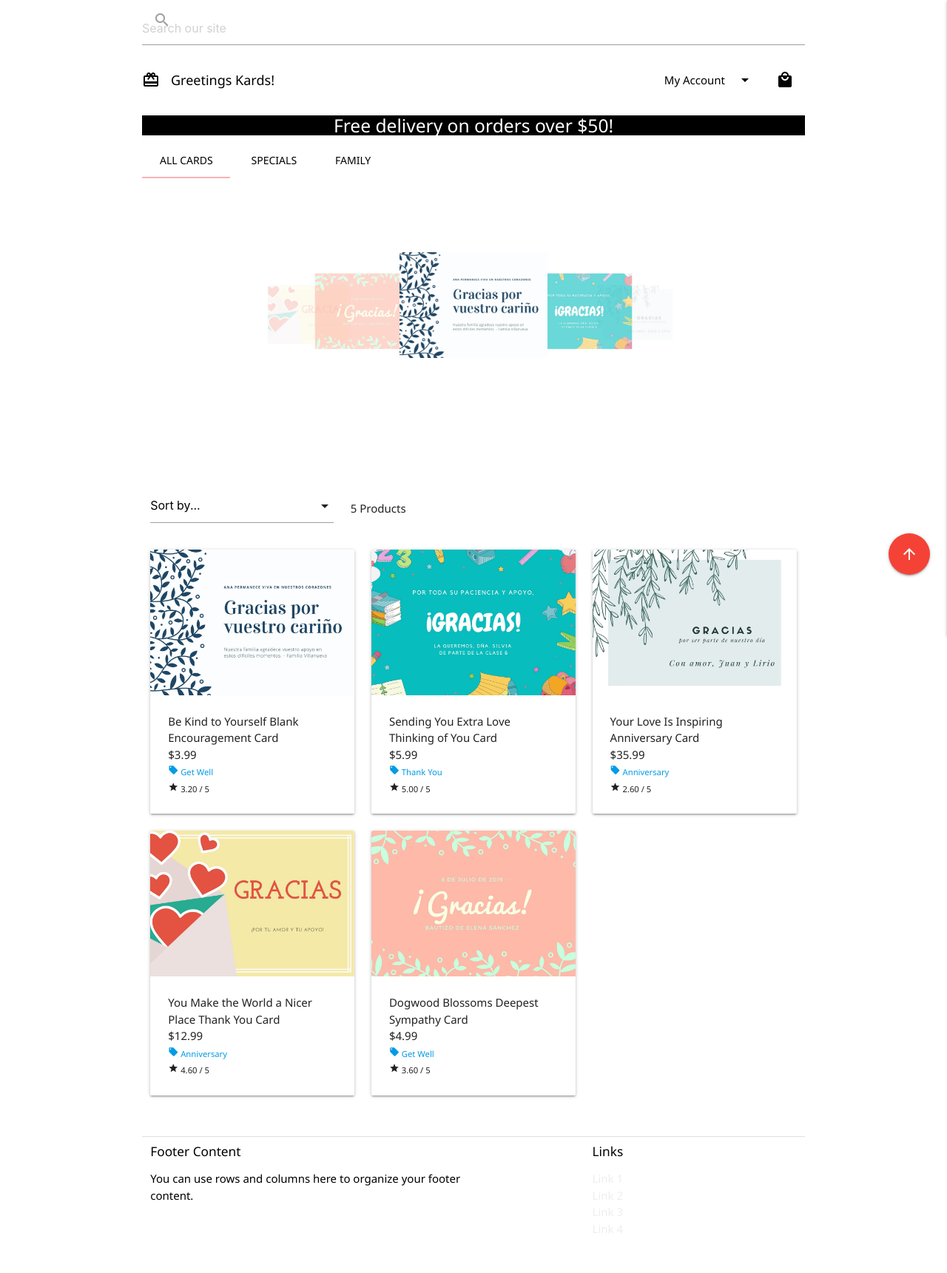
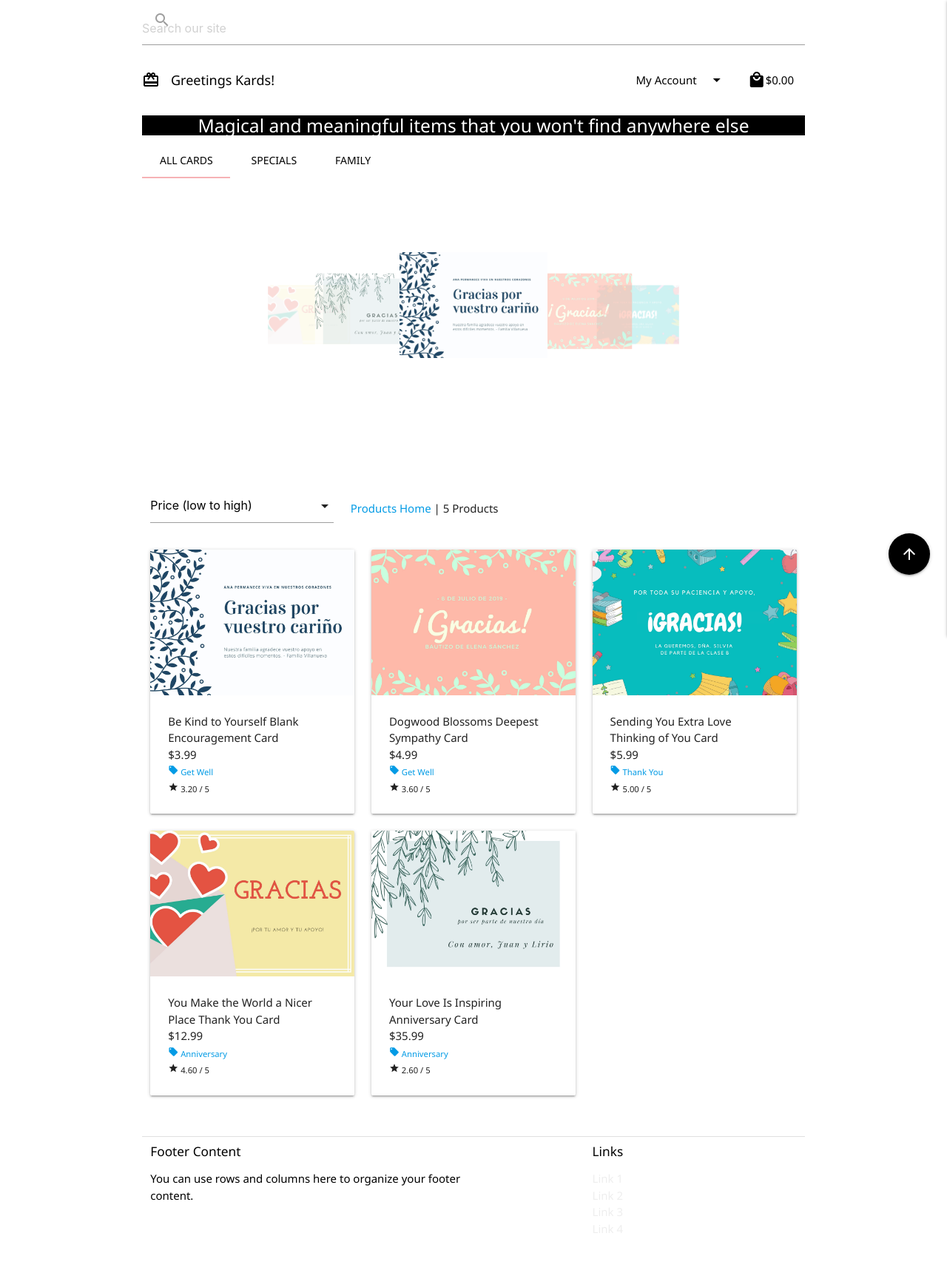
Before and after one commit to pacotools/greetingscards, a Django app: page /products/ in a window 1280 px wide. Shown: the top 1721 px of the page at 74% size. Run offline with Django 3.2, Linux system fonts and the light colour scheme; data comes from the database, SQL or seed files in the repository.

Commit message:
updated context processor

```diff
--- a/appbag/contexts.py
+++ b/appbag/contexts.py
@@ -1,5 +1,7 @@
 from decimal import Decimal
 from django.conf import settings
+from django.shortcuts import get_object_or_404
+from appproducts.models import Product
 
 
 def bag_contents(request):
@@ -7,6 +9,17 @@ def bag_contents(request):
     bag_items = []
     total = 0
     product_count = 0
+    bag = request.session.get('bag', {})
+
+    for item_id, quantity in bag.items():
+        product = get_object_or_404(Product, pk=item_id)
+        total += quantity * product.price
+        product_count += quantity
+        bag_items.append({
+            'item_id': item_id,
+            'quantity': quantity,
+            'product': product,
+        })
 
     if total < settings.FREE_DELIVERY_THRESHOLD:
         delivery = total * Decimal(settings.STANDARD_DELIVERY_PERCENTAGE / 100)
--- a/appbag/urls.py
+++ b/appbag/urls.py
@@ -2,5 +2,6 @@ from django.urls import path
 from . import views
 
 urlpatterns = [
-    path('', views.view_bag, name='view_bag')
+    path('', views.view_bag, name='view_bag'),
+    path('add/<item_id>/', views.add_to_bag, name='add_to_bag')
 ]
--- a/appproducts/templates/products/products.html
+++ b/appproducts/templates/products/products.html
@@ -13,9 +13,7 @@
     </div>
     <div class="row">
         <div class="col">
-            <div>
-                <select id="sort-selector" class="custom-select custom-select-sm rounded-0 border border-{% if current_sorting != 'None_None' %}info{% else %}black{% endif %}">
-                    <option value="reset" {% if current_sorting == 'None_None' %}selected{% endif %}>Sort by...</option>
+            <select id="sort-selector">
                 <option value="price_asc" {% if current_sorting == 'price_asc' %}selected{% endif %}>Price (low to high)</option>
                 <option value="price_desc" {% if current_sorting == 'price_desc' %}selected{% endif %}>Price (high to low)</option>
                 <option value="rating_asc" {% if current_sorting == 'rating_asc' %}selected{% endif %}>Rating (low to high)</option>
@@ -26,20 +24,19 @@
                 <option value="category_desc" {% if current_sorting == 'category_desc' %}selected{% endif %}>Category (Z-A)</option>
             </select>
         </div>
-        </div>
         <div class="col">
             <p>
-                {% if search_term or current_categories or current_sorting != 'None_None' %}
-                    <span class="small"><a href="{% url 'appproducts' %}">Products Home</a> | </span>
+                {% if search_term or current_categories != 'None_None' %}
+                    <a href="{% url 'appproducts' %}">Products Home</a> |
                 {% endif %}
-                {{ products|length }} Products{% if search_term %} found for <strong>"{{ search_term }}"</strong>{% endif %}
+                {{ products|length }} Products{% if search_term %} found for "{{ search_term }}"{% endif %}
             </p>
         </div>
     </div>
     <div class="row">
         {% for product in products %}
             <div class="col s12 m6 l4">
-                <div class="card">
+                <div class="card hoverable">
                     {% if product.image %}
                         <div class="card-image waves-effect waves-block waves-light">
                             <a href="{% url 'product_detail' product.id %}">
@@ -83,7 +80,7 @@
         {% endfor %}
     </div>
     <div class="fixed-action-btn">
-        <a class="btt-link btn-floating btn-large red">
+        <a class="btt-link btn-floating btn-large black">
             <i class="large material-icons">arrow_upward</i>
         </a>
     </div>
@@ -103,7 +100,6 @@
             var currentUrl = new URL(window.location);
 
             var selectedVal = selector.val();
-            if(selectedVal != "reset"){
             var sort = selectedVal.split("_")[0];
             var direction = selectedVal.split("_")[1];
 
@@ -111,12 +107,6 @@
             currentUrl.searchParams.set("direction", direction);
 
             window.location.replace(currentUrl);
-            } else {
-                currentUrl.searchParams.delete("sort");
-                currentUrl.searchParams.delete("direction");
-
-                window.location.replace(currentUrl);
-            }
         })
     </script>
 {% endblock %}
--- a/appproducts/views.py
+++ b/appproducts/views.py
@@ -43,6 +43,8 @@ def all_products(request):
 
             queries = Q(name__icontains=query) | Q(description__icontains=query)
             products = products.filter(queries)
+    else:
+        products = products.order_by('price')
 
     current_sorting = f'{sort}_{direction}'
 
--- a/static/css/style.css
+++ b/static/css/style.css
@@ -27,7 +27,6 @@ div.col.s12.prod-det {
 div.col.s12.m12.l6 h4 {
     margin-top: 0;
 }
-
 @media (max-width: 992px) {
     div.col.s12.m12.l6 h4 {
         margin-top: 20px;
@@ -44,11 +43,8 @@ div.input-field label.label-icon.active i.material-icons::before {
 
 }
 .preview-shopping-bag {
-    display: none;
-}
-.shopping-bag::hover {
-    display: flex;
-    background: red;
+    margin: 0;
+    padding: 0;
 }
 
 #select_country, #select_station { display: none; }
--- a/templates/base.html
+++ b/templates/base.html
@@ -59,8 +59,15 @@
                 </a>
                 <ul class="right">
                     <li>
-                        <a class="{% if grand_total %}text-info{% else %}black-text{% endif %} modal-trigger" href="#modal1">
-                            <i class="shopping-bag material-icons">local_mall</i>
+                        <a class="black-text modal-trigger" style="display: flex;" href="#modal1">
+                            <i class="material-icons">local_mall</i>
+                            <div>
+                                {% if grand_total %}
+                                    ${{ grand_total|floatformat:2 }}
+                                {% else %}
+                                    $0.00
+                                {% endif %}
+                            </div>
                         </a>
                     </li>
                 </ul>
@@ -93,19 +100,17 @@
         <div id="modal1" class="modal bottom-sheet">
             <div class="modal-content">
                 <a href="{% url 'view_bag' %}">
-                    <p>
-                        {% if grand_total %}
-                            ${{ grand_total|floatformat:2 }}
-                        {% else %}
-                            $0.00
-                        {% endif %}
-                    </p>
+                    {% if grand_total %}
+                                    ${{ grand_total|floatformat:2 }}
+                                {% else %}
+                                    $0.00
+                                {% endif %}
                 </a>
             </div>
         </div>
         <div class="delivery-banner">
             <div class="center black white-text">
-                <h5>Free delivery on orders over ${{ free_delivery_threshold }}!</h5>
+                <h5>Magical and meaningful items that you won't find anywhere else</h5>
             </div>
         </div>
     </header>
```
Also changed, not shown: appbag/templates/bag/bag.html (+5 -4 lines), appbag/views.py (+18 -1 lines), appproducts/templates/products/product_detail.html (+18 -0 lines). Lines whose indentation alone changed are shown as unchanged.
